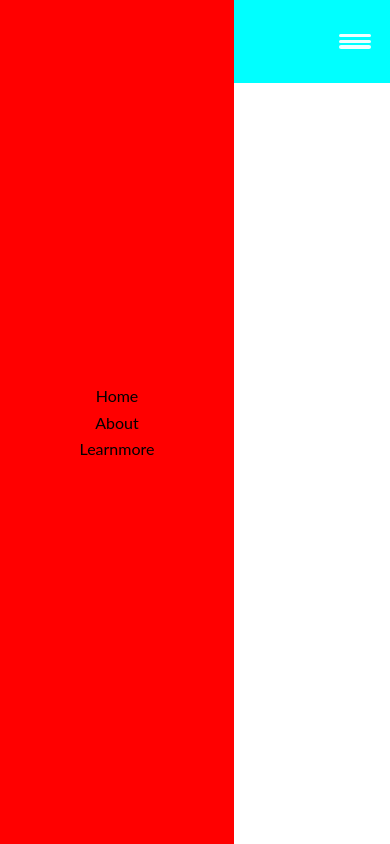
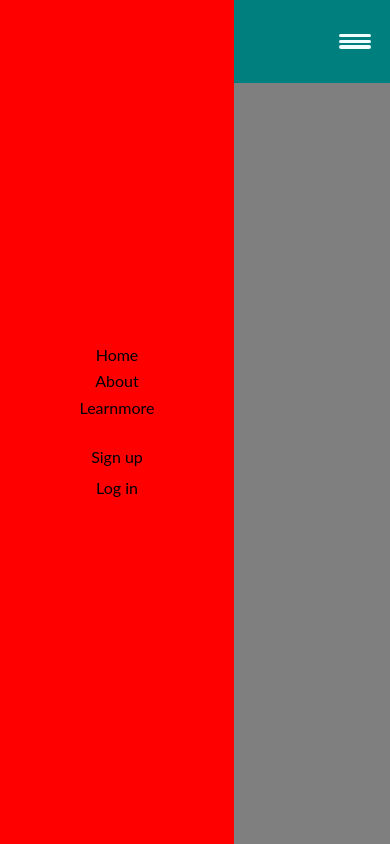
Before and after one commit to nero213/1Project, a Vue app: page / in a window 390 px wide. Both pictures are taken after a click on the button 352 px from the left and 41 px from the top of the page. Built offline with nearby package versions, Linux system fonts and the light colour scheme.

Commit message:
improve upon the the sidenav

```diff
--- a/src/Components/navbar.vue
+++ b/src/Components/navbar.vue
@@ -33,6 +33,12 @@ export default {
       <span></span>
       <span></span>
     </button>
+
+    <div
+      v-if="IsSideNavOpen"
+      class="sidenav-overlay"
+      @click="toggleSidenav"
+    ></div>
     <ul :class="{ 'sidenav-active': IsSideNavOpen }">
       <li v-for="link in links" :key="link.href">
         <a :href="link.href">{{ link.text }} </a>
@@ -158,5 +164,28 @@ ul a:hover::before {
     background-color: azure;
     border-radius: 10px;
   }
+  .sidenav-overlay {
+    position: fixed;
+    top: 0;
+    left: 0;
+    width: 100%;
+    height: 100%;
+    background-color: rgba(0, 0, 0, 0.5); /* Semi-transparent black */
+    z-index: 999; /* Below the sidenav but above other content */
+  }
+
+  .registration-mobile {
+    display: flex;
+    gap: 1vh;
+    flex-direction: column;
+    justify-content: center;
+    align-items: center;
+    margin-top: 20px;
+  }
+
+  .registration-mobile button {
+    all: unset;
+    padding: 2px 10px;
+  }
 }
 </style>
```
